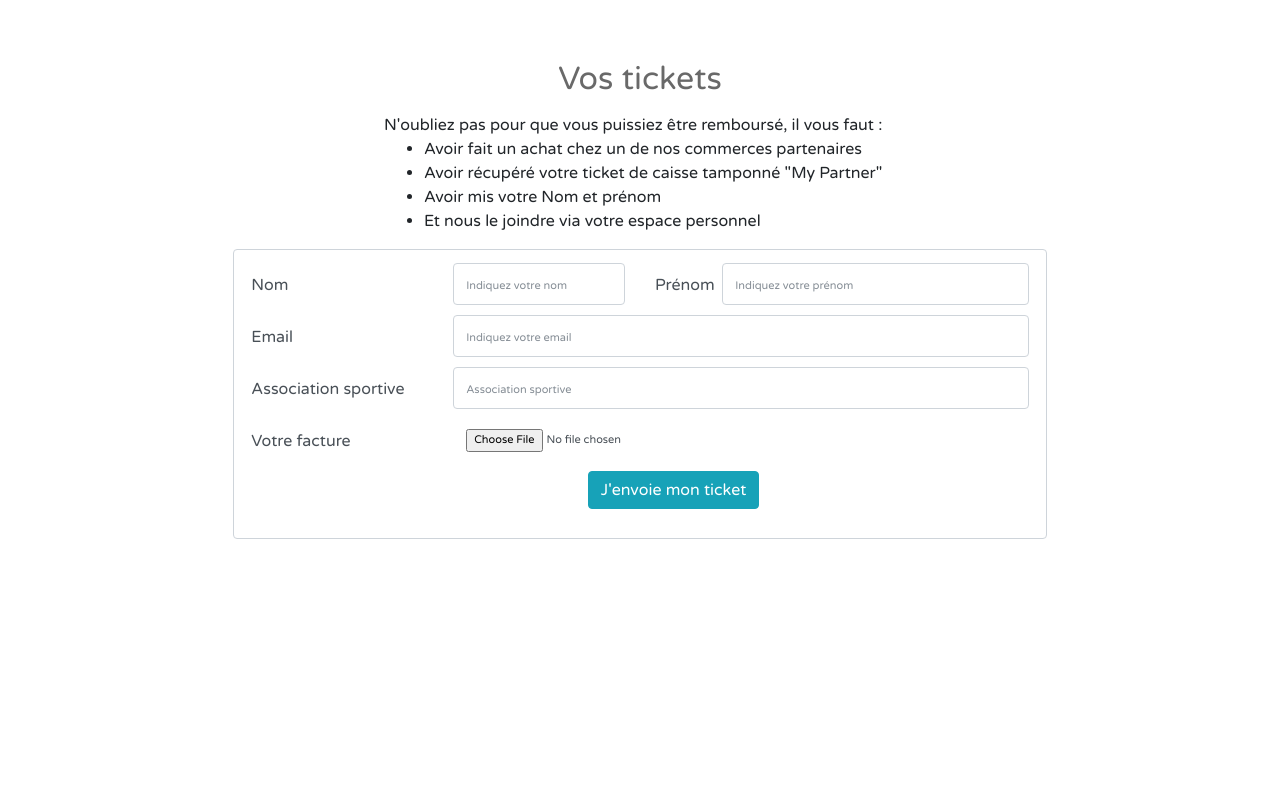
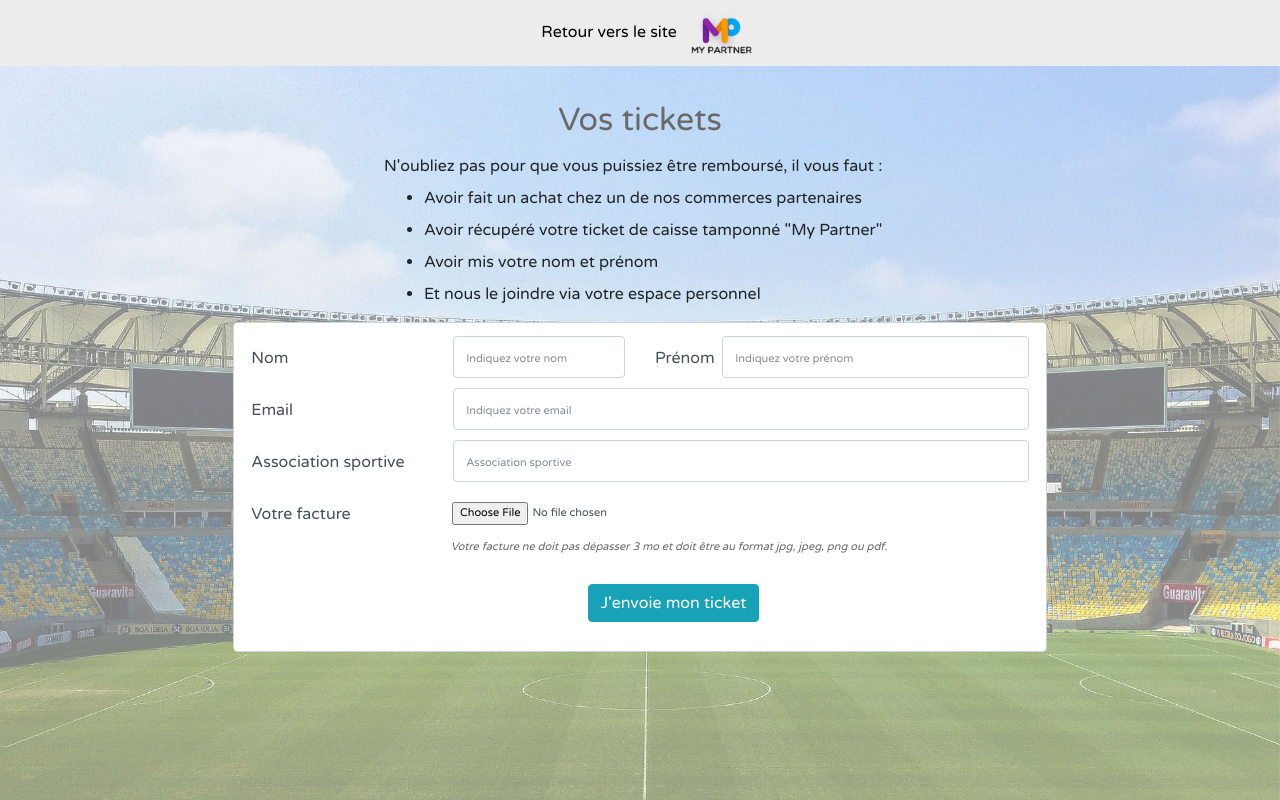
Before and after one commit to gaetanbois/mypartner, a PHP site: page /justificatif.php in a window 1280 px wide. Run offline with PHP 8.4, Linux system fonts and the light colour scheme; some libraries are stand-ins or nearby versions.

Commit message:
fond page justification a etendre sur toute la page

```diff
--- a/css/style.css
+++ b/css/style.css
@@ -168,6 +168,10 @@ hr {
     height: 40px;
     margin-left: 10px;
 }
+#logo-nav-back-to-site {
+    height: 50px;
+    margin-left: 10px;
+}
 #mockup {
     height: 400px;
 }
@@ -176,6 +180,10 @@ hr {
 }
 .navbar {
     background-color: #03a6f0;
+}
+
+.navbar-justif {
+    background-color: #ececec;
 }
 #phrase-accroche {
     color: black;
@@ -390,6 +398,7 @@ input::-webkit-input-placeholder {
 
 .justif-title {
     color: dimgrey;
+    margin-top: 5%;
     margin-bottom: 15px;
 }
 
@@ -400,3 +409,25 @@ input::-webkit-input-placeholder {
 .justificatif-row {
     padding: 5px;
 }
+
+.detail_justif {
+    font-size: 11px;
+    color: dimgrey;
+    font-style: italic;
+}
+
+.submit_justif {
+    margin-top: 3%;
+}
+
+#fichier_justificatif {
+    margin-left: -12%;
+}
+
+.justif_requirements, .justif_requirements > li{
+    margin-top: 8px;
+}
+
+.back-to-site {
+    color: black;
+}
--- a/justificatif.php
+++ b/justificatif.php
@@ -5,13 +5,30 @@
 ?>
 
 <body>
+<div class="home">
+	<div class="navbar-fixed">
+		<nav class="navbar-justif navbar-expand-lg navbar-light fixed-top">
+			<div class="collapse navbar-collapse" id="navbarNav">
+				<div class="offset-md-5">
+					<ul class="navbar-nav">
+						<li class="nav-item">
+							<a class="nav-link" href="http://www.mpartner.club">
+								<span class="back-to-site">Retour vers le site </span>
+								<img id="logo-nav-back-to-site" src="img/Logo_MyPartner.png" alt="My Partner">
+							</a>
+						</li>
+					</ul>
+				</div>
+			</div>
+		</nav>
+	</div>
 	<div class="row">
 		<div class="offset-md-2 col-md-8">
 			<div class="container">
 				<h2 class="justif-title">Vos tickets</h2>
 				<div class="offset-md-2 col-md-8">
 					N'oubliez pas pour que vous puissiez être remboursé, il vous faut :
-				<ul>
+					<ul class="justif_requirements">
 						<li>
 							Avoir fait un achat chez un de nos commerces partenaires
 						</li>
@@ -19,14 +36,15 @@
 							Avoir récupéré votre ticket de caisse tamponné "My Partner"
 						</li>
 						<li>
-						Avoir mis votre Nom et prénom
+							Avoir mis votre nom et prénom
 						</li>
 						<li>
 							Et nous le joindre via votre espace personnel
 						</li>
 					</ul>
 				</div>
-			<form action="src/SaveJustificatif.php" method="post" class="form-control" enctype="multipart/form-data">
+				<form action="src/SaveJustificatif.php" method="post" class="form-control"
+					  enctype="multipart/form-data">
 					<div class="form-group">
 						<div class="row justificatif-row">
 							<label for="nom_justificatif" class="col-md-3 control-label justificatif-form">
@@ -40,7 +58,8 @@
 								Prénom
 							</label>
 							<div class="col-md-5">
-							<input type="text" name="prenom" placeholder="Indiquez votre prénom" class="form-control"
+								<input type="text" name="prenom" placeholder="Indiquez votre prénom"
+									   class="form-control"
 									   id="prenom_justificatif" required="required"/>
 							</div>
 						</div>
@@ -50,7 +69,7 @@
 							</label>
 							<div class="col-md-9">
 								<input type="email" name="email" placeholder="Indiquez votre email" class="form-control"
-								   id="email_justificatif"	 required="required"/>
+									   id="email_justificatif" required="required"/>
 							</div>
 						</div>
 						<div class="row justificatif-row">
@@ -58,7 +77,8 @@
 								Association sportive
 							</label>
 							<div class="col-md-9">
-							<input type="text" name="association" placeholder="Association sportive" class="form-control"
+								<input type="text" name="association" placeholder="Association sportive"
+									   class="form-control"
 									   id="email_justificatif" required="required">
 							</div>
 						</div>
@@ -72,7 +92,12 @@
 							</span>
 							</div>
 						</div>
-					<div class="row justificatif-row">
+						<div class="row">
+							<div class="offset-md-3 col-md-9 detail_justif">
+								Votre facture ne doit pas dépasser 3 mo et doit être au format jpg, jpeg, png ou pdf.
+							</div>
+						</div>
+						<div class="row justificatif-row submit_justif">
 							<div class="offset-md-5 col-md-2">
 								<button type="submit" class="submit btn btn-info">J'envoie mon ticket</button>
 							</div>
@@ -82,4 +107,6 @@
 			</div>
 		</div>
 	</div>
+	<footer></footer>
+</div>
 </body>
```
Lines whose indentation alone changed are shown as unchanged.
